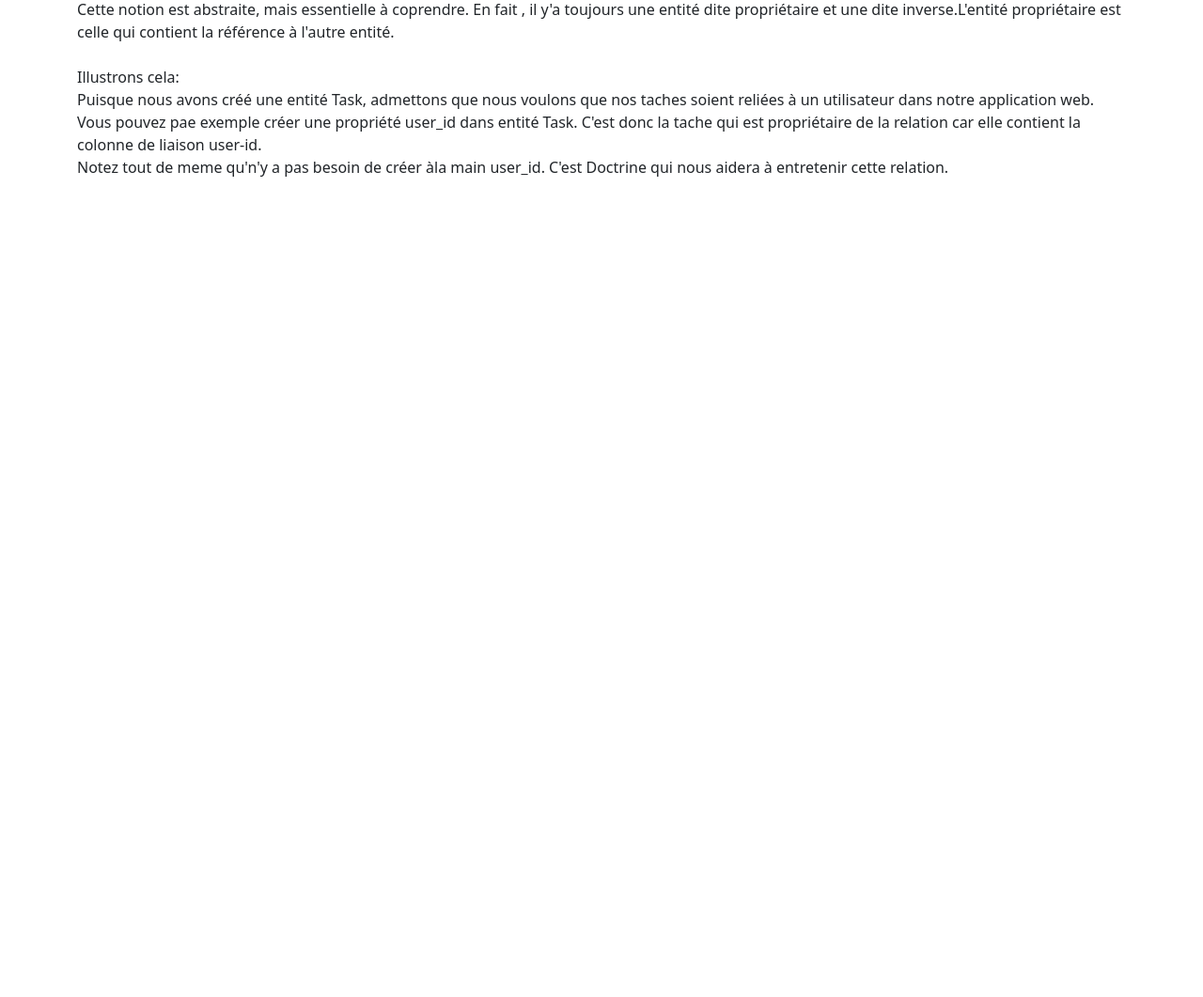
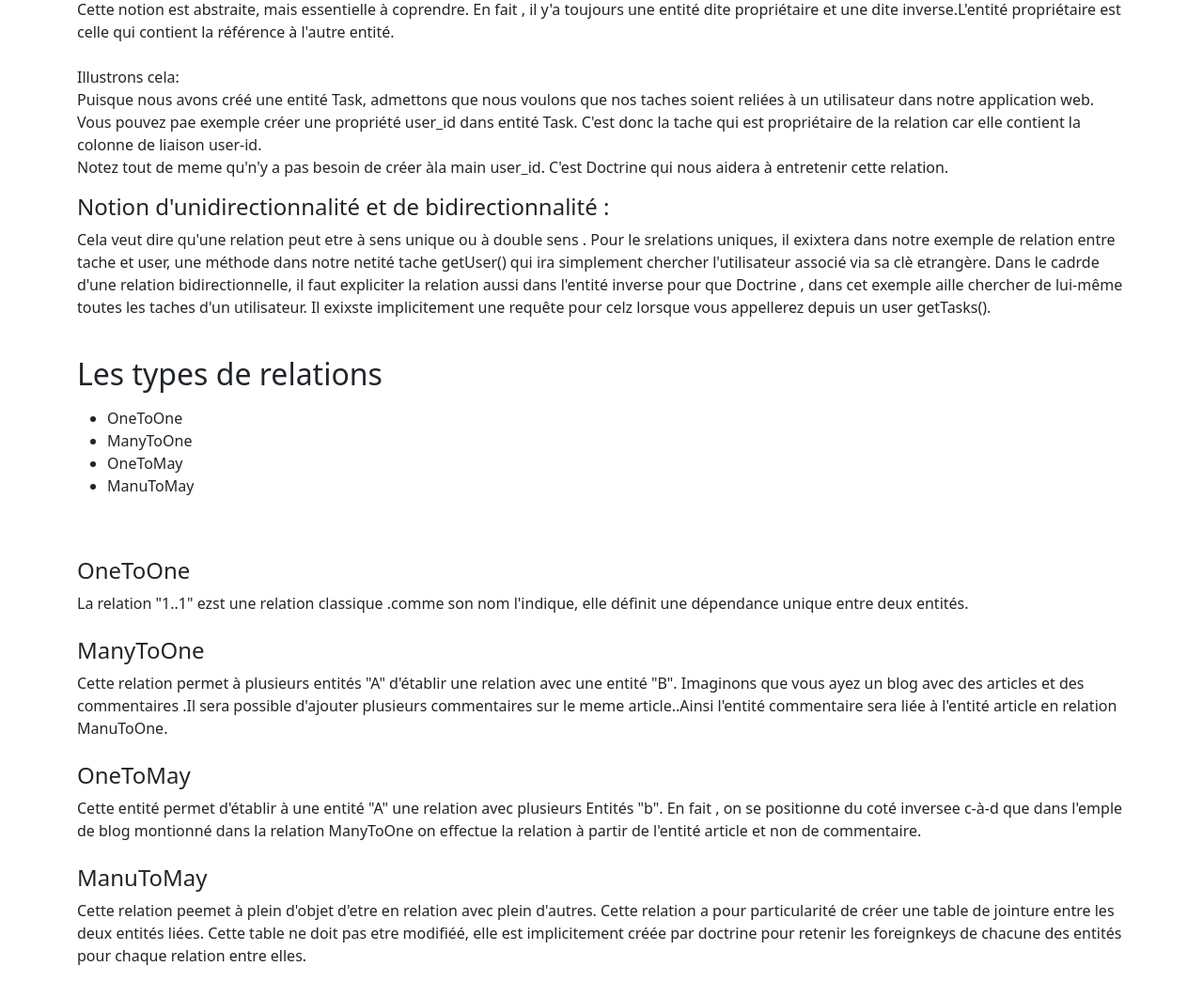
Before and after one commit to akkramm00/Les-Entit-s-Symfony, a PHP site: page /db_name/relations.php in a window 1280 px wide. Shown: the part 277-1338 px from the top of the page at 94% size. Before the commit the page ends 465 px from the top, so only its background shows below. Run offline with PHP 8.4, Linux system fonts and the light colour scheme.

Commit message:
add entities  type

```diff
--- a/relations.php
+++ b/relations.php
@@ -33,6 +33,36 @@
             Notez tout de meme qu'n'y a pas besoin de créer àla main user_id. C'est Doctrine qui nous aidera à entretenir cette relation.
 
           </p>
+          <h4>Notion d'unidirectionnalité et de bidirectionnalité :</h4>
+          <p>
+            Cela veut dire qu'une relation peut etre à sens unique ou à double sens . Pour le srelations uniques, il exixtera dans notre exemple de relation entre tache et user, une méthode dans notre netité tache  getUser() qui ira simplement chercher l'utilisateur associé via sa clè etrangère. Dans le cadrde d'une relation bidirectionnelle, il faut expliciter la relation aussi dans l'entité inverse pour que Doctrine , dans cet exemple aille chercher de lui-même toutes les taches d'un utilisateur. Il exixste implicitement une requête pour celz lorsque vous appellerez depuis un user getTasks().
+          </p>
+          <br>
+
+          <h2>Les types de relations</h2>
+          <p>
+            <ul>
+              <li>OneToOne</li>
+              <li>ManyToOne</li>
+              <li>OneToMay</li>
+              <li>ManuToMay</li>
+            </ul>
+          <br><br>
+          <h4>OneToOne</h4>
+          La relation "1..1" ezst une relation classique .comme son nom l'indique, elle définit une dépendance unique entre deux entités.
+          <br><br>
+
+          <h4>ManyToOne</h4>
+          Cette relation permet à plusieurs entités "A" d'établir une relation avec une entité "B". Imaginons que vous ayez un blog avec des articles et des commentaires .Il sera possible d'ajouter plusieurs commentaires sur le meme article..Ainsi l'entité commentaire sera liée à l'entité article en relation ManuToOne.
+          <br><br>
+
+          <h4>OneToMay</h4>
+          Cette entité permet d'établir à une entité "A" une relation avec plusieurs Entités "b". En fait , on se positionne du coté inversee c-à-d que dans l'emple de blog montionné dans la relation ManyToOne on effectue la relation à partir de l'entité article et non de commentaire.
+          <br><br>
+
+          <h4>ManuToMay</h4>
+          Cette relation peemet à plein d'objet d'etre en relation avec plein d'autres. Cette relation a pour particularité de créer une table de jointure entre les deux entités liées. Cette table ne doit pas etre modifiéé, elle est implicitement créée par doctrine pour retenir les foreignkeys de chacune des entités pour chaque relation entre elles.
+          </p>
      </div>
       </div>
     </div>
```
